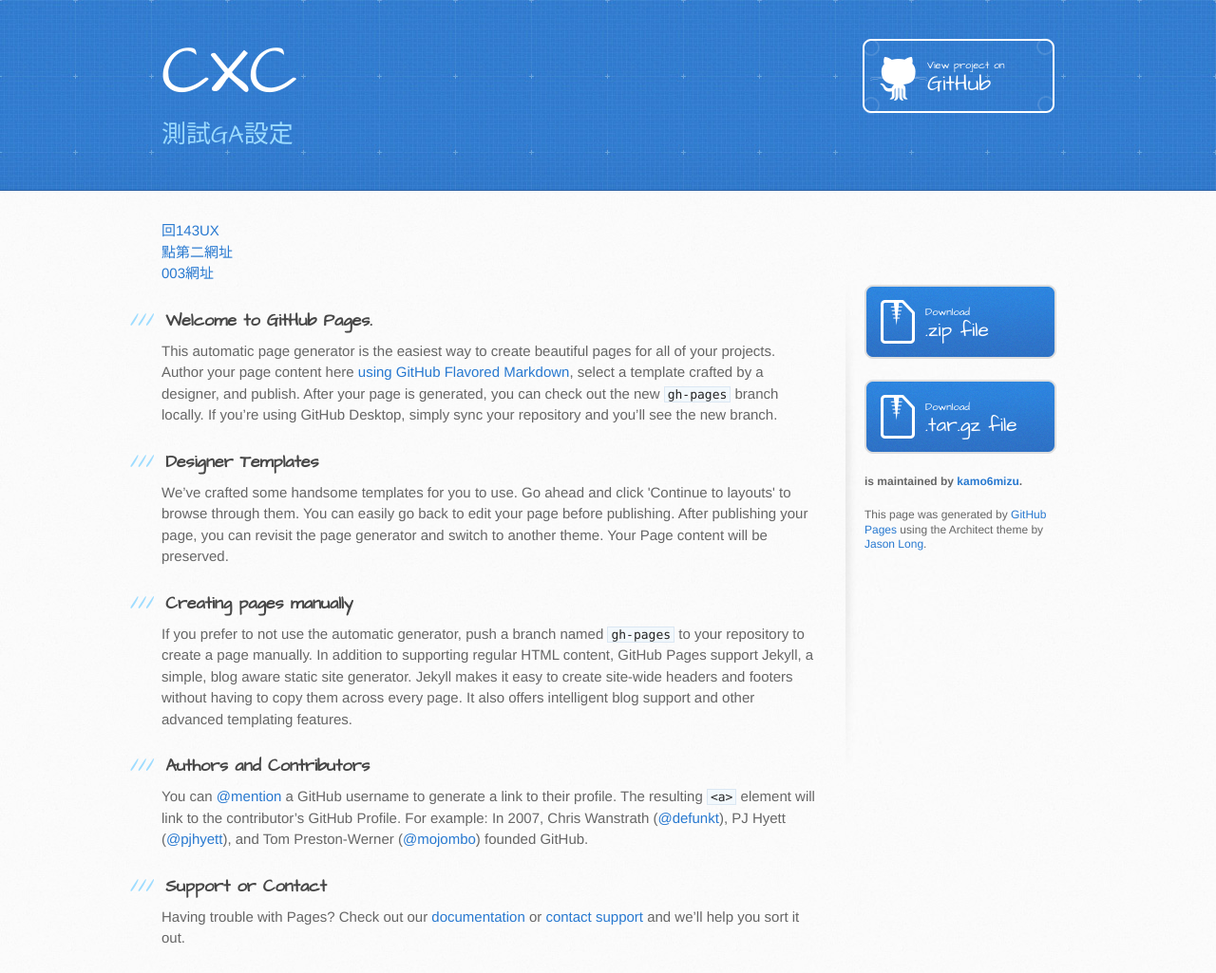
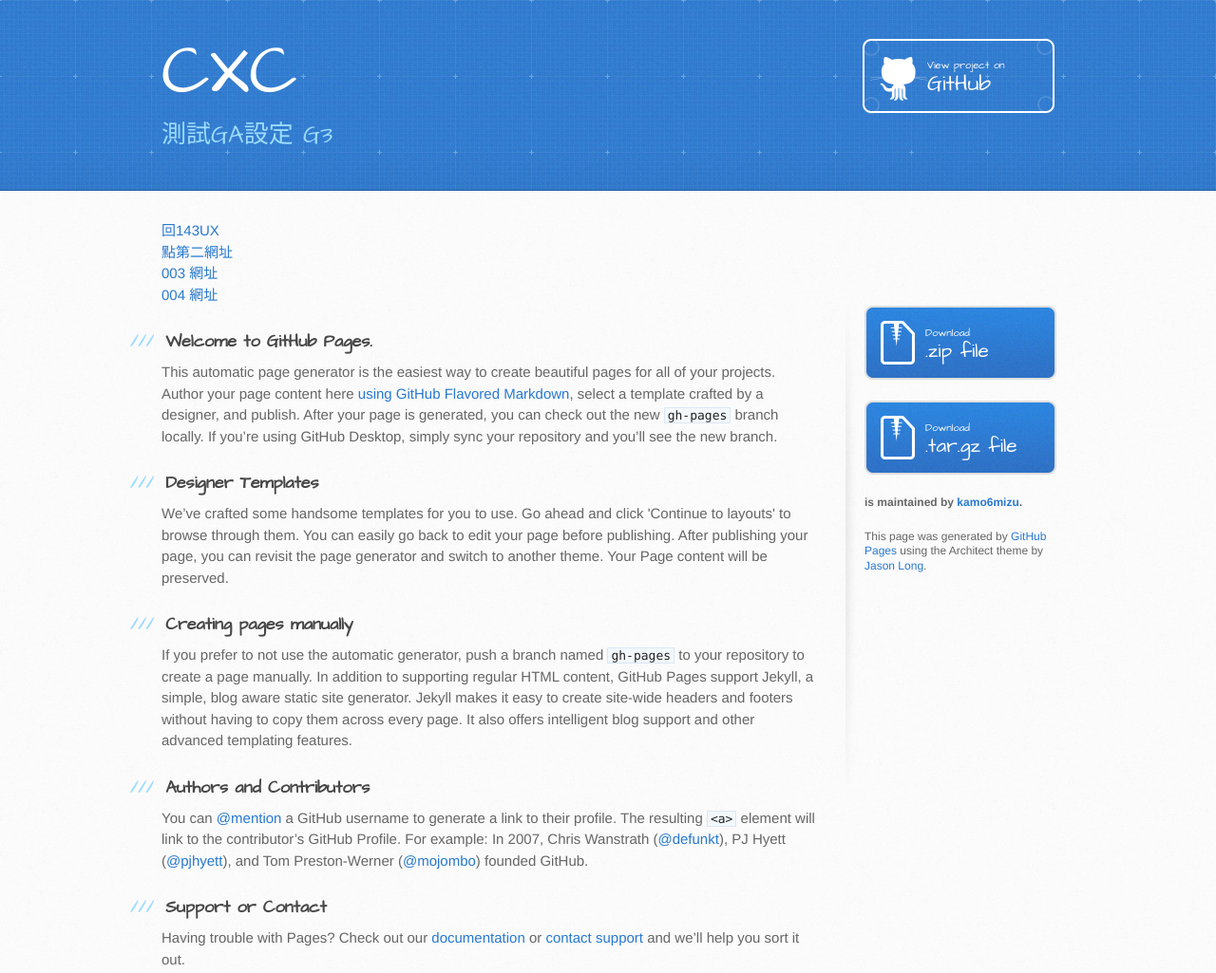
Before and after one commit to kamo6mizu/cxc, a plain HTML site: page index-2.html in a window 1280 px wide. Shown: the whole page at 95% size. Drawn offline with Linux system fonts and the light colour scheme.

Commit message:
test-004

```diff
--- a/index-2.html
+++ b/index-2.html
@@ -21,14 +21,14 @@
   })(window,document,'script','dataLayer','GTM-TGJVS5J');</script>
 <!-- End Google Tag Manager -->
 
-    <title>CXC 測試GA設定</title>
+    <title>CXC 測試GA設定 G3</title>
   </head>
 
   <body>
     <header>
       <div class="inner">
         <h1>CXC</h1>
-        <h2>測試GA設定</h2>
+        <h2>測試GA設定 G3</h2>
         <a href="https://github.com/kamo6mizu/cxc" class="button"><small>View project on</small> GitHub</a>
       </div>
     </header>
@@ -37,7 +37,8 @@
       <div class="inner clearfix">
         <div class="aat"><a target="_blank" href="http://10.40.41.143:3000/2022-UX/#/Wom-boss">回143UX</a></div>
         <div class="aat"><a target="_blank" href="http://kamo6mizu.github.io/cxc">點第二網址</a></div>
-        <div class="aat"><a target="_blank" href="http://kamo6mizu.github.io/cxc">003網址</a></div>
+        <div class="aat"><a target="_blank" href="http://kamo6mizu.github.io/cxc">003 網址</a></div>
+        <div class="aat"><a target="_blank" href="http://kamo6mizu.github.io/cxc">004 網址</a></div>
         <section id="main-content">
           <h3>
 <a id="welcome-to-github-pages" class="anchor" href="#welcome-to-github-pages" aria-hidden="true"><span aria-hidden="true" class="octicon octicon-link"></span></a>Welcome to GitHub Pages.</h3>
```
